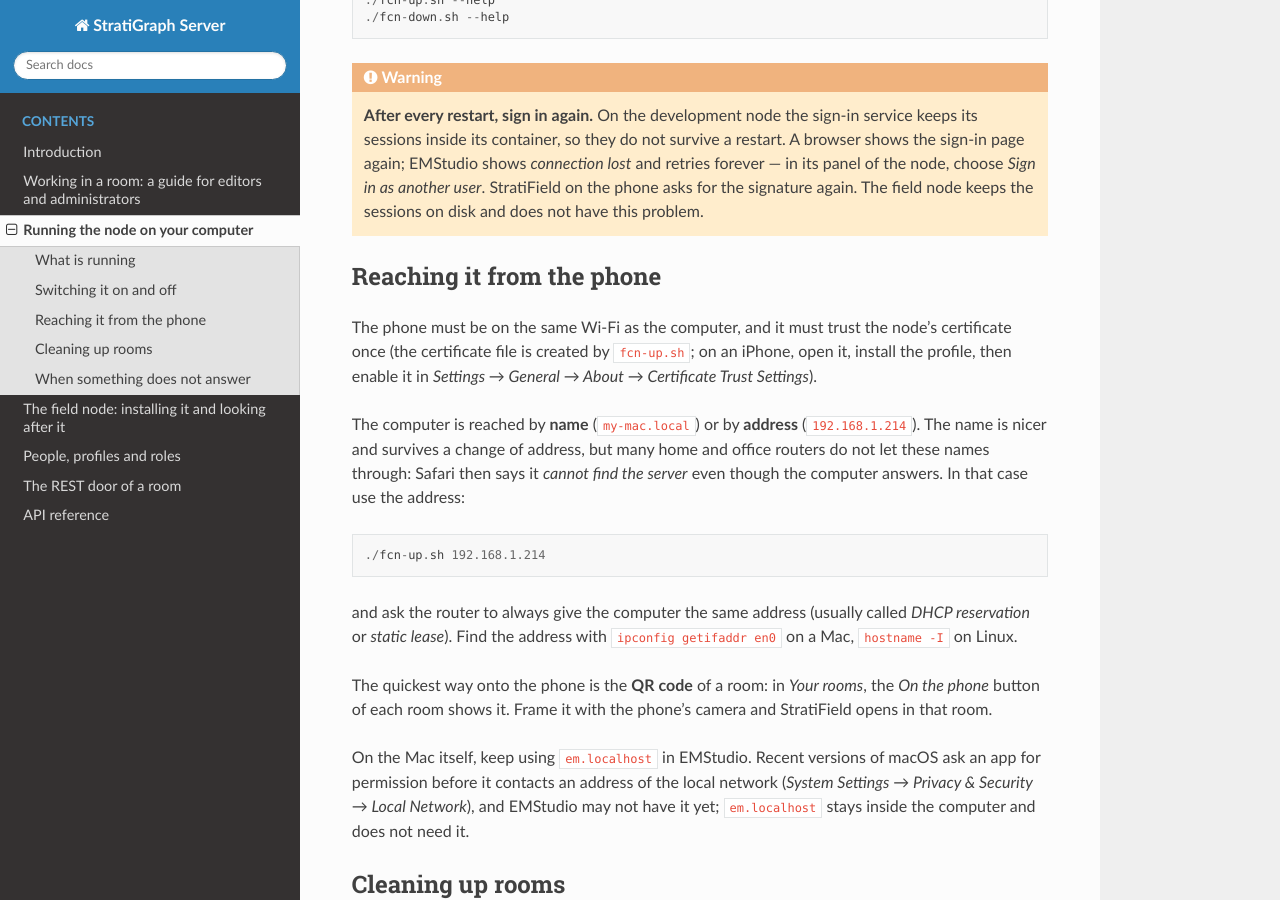
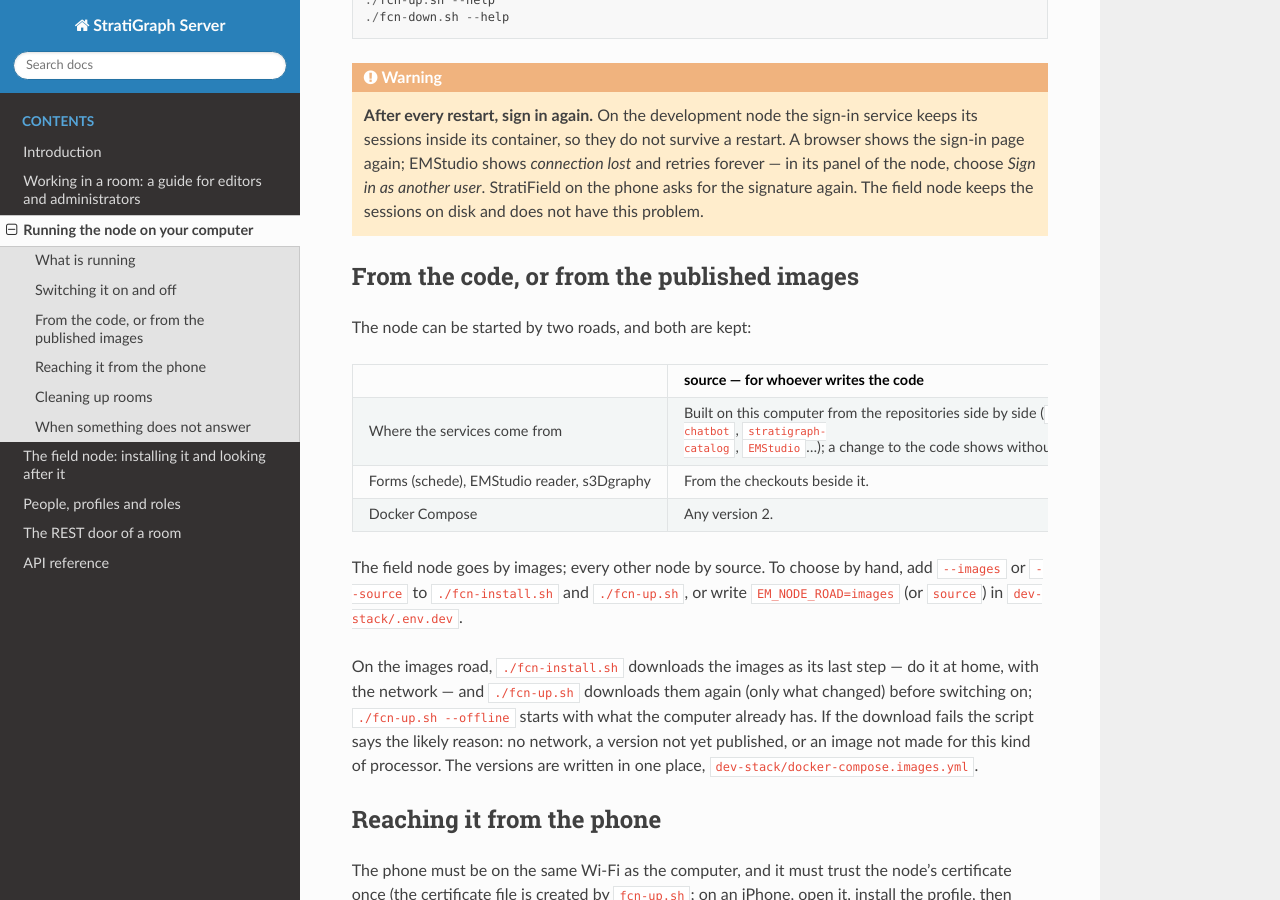
Before and after one commit to StratiGraph-ECCCH/stratigraph-server-doc, a Sphinx documentation site: the page built from docs/dev-node.rst, in a window 1280 px wide and 900 px high, scrolled down 1645 px. Built offline with Sphinx 7.4.7 and the Read the Docs theme 3.1.0, drawn with Linux system fonts in a browser that asks for light colours.

Commit message:
Two roads for the node: from the code, or from the published images
dev-node: when to use each, who chooses (--images/--source, EM_NODE_ROAD,
the node kind), the Compose 2.24.4 requirement, and what happens when the
download fails. field-node: the first start downloads ready-made images
instead of building on the Pi.

```diff
--- a/docs/dev-node.rst
+++ b/docs/dev-node.rst
@@ -92,6 +92,44 @@ Every script explains itself, with examples::
    again. The field node keeps the sessions on disk and does not have this
    problem.
 
+From the code, or from the published images
+-------------------------------------------
+
+The node can be started by two roads, and both are kept:
+
+.. list-table::
+   :header-rows: 1
+   :widths: 20 40 40
+
+   * -
+     - **source** — for whoever writes the code
+     - **images** — for a node that only has to run
+   * - Where the services come from
+     - Built on this computer from the repositories side by side
+       (``stratigraph-chatbot``, ``stratigraph-catalog``, ``EMStudio``…); a
+       change to the code shows without rebuilding.
+     - Downloaded ready-made from ``ghcr.io/stratigraph-eccch``, for Intel and
+       ARM machines alike (a Raspberry Pi 5 included). Nothing is built, and
+       only ``stratigraph-server`` needs to be on the computer.
+   * - Forms (schede), EMStudio reader, s3Dgraphy
+     - From the checkouts beside it.
+     - Inside the images.
+   * - Docker Compose
+     - Any version 2.
+     - 2.24.4 or newer: the scripts check it and say so.
+
+The field node goes by images; every other node by source. To choose by hand,
+add ``--images`` or ``--source`` to ``./fcn-install.sh`` and ``./fcn-up.sh``,
+or write ``EM_NODE_ROAD=images`` (or ``source``) in ``dev-stack/.env.dev``.
+
+On the images road, ``./fcn-install.sh`` downloads the images as its last step
+— do it at home, with the network — and ``./fcn-up.sh`` downloads them again
+(only what changed) before switching on; ``./fcn-up.sh --offline`` starts with
+what the computer already has. If the download fails the script says the likely
+reason: no network, a version not yet published, or an image not made for this
+kind of processor. The versions are written in one place,
+``dev-stack/docker-compose.images.yml``.
+
 Reaching it from the phone
 --------------------------
 
```
Also changed, not shown: docs/field-node.rst (+7 -4 lines).
